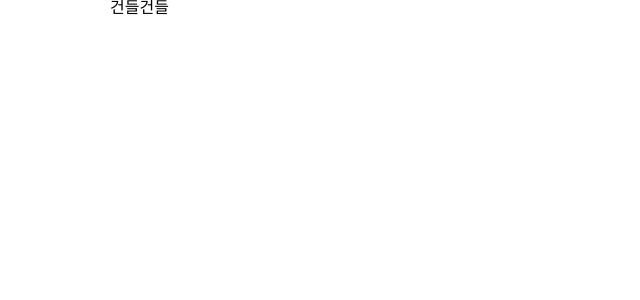
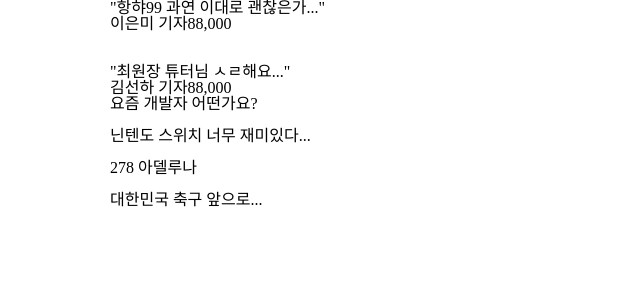
Before and after one commit to vjiji/front-hanghae-board, a React (Create React App) app: page / in a window 1280 px wide. Shown: the top 300 px of the page, without its empty margins (0-640 px from the left). Built offline with nearby package versions, Linux system fonts and the light colour scheme.

Commit message:
feat: main page 작업중

```diff
--- a/src/pages/Main.jsx
+++ b/src/pages/Main.jsx
@@ -1,11 +1,70 @@
 import React from 'react';
+import styled from 'styled-components';
 
 const Main = () => {
   return (
-    <div>
-      <h1>건들건들</h1>
-    </div>
+    <ArticleMain>
+      <ArticleMain>
+        <div>
+          <div>
+            <h2>
+              &#34;항햐99 과연 이대로
+              괜찮은가...&#34;
+            </h2>
+            <div>
+              <span>이은미 기자</span>
+              <span>88,000</span>
+            </div>
+          </div>
+          <div>
+            <img src="" alt="" />
+          </div>
+        </div>
+        <div>
+          <div>
+            <img src="" alt="" />
+          </div>
+          <h3>
+            &#34;최원장 튜터님 ㅅㄹ해요...&#34;
+          </h3>
+          <div>
+            <span>김선하 기자</span>
+            <span>88,000</span>
+          </div>
+        </div>
+      </ArticleMain>
+      <ArticleList>
+        <ul>
+          <li>
+            <p>요즘 개발자 어떤가요?</p>
+            <div>
+              <img src="" alt="" />
+            </div>
+          </li>
+          <li>
+            <p>닌텐도 스위치 너무 재미있다...</p>
+            <div>
+              <img src="" alt="" />
+            </div>
+          </li>
+          <li>
+            <p>278 아델루나</p>
+            <div>
+              <img src="" alt="" />
+            </div>
+          </li>
+          <li>
+            <p>대한민국 축구 앞으로...</p>
+            <div>
+              <img src="" alt="" />
+            </div>
+          </li>
+        </ul>
+      </ArticleList>
+    </ArticleMain>
   );
 };
+const ArticleMain = styled.div``
+const ArticleList = styled.div``
 
 export default Main;
```
